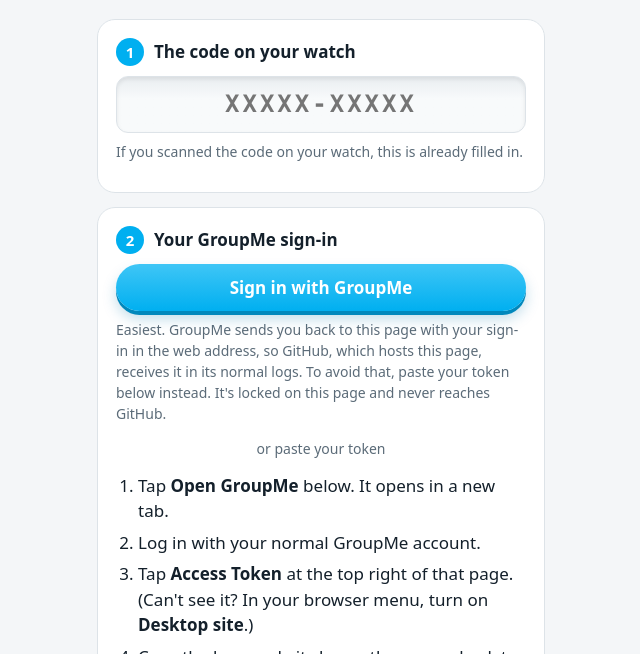
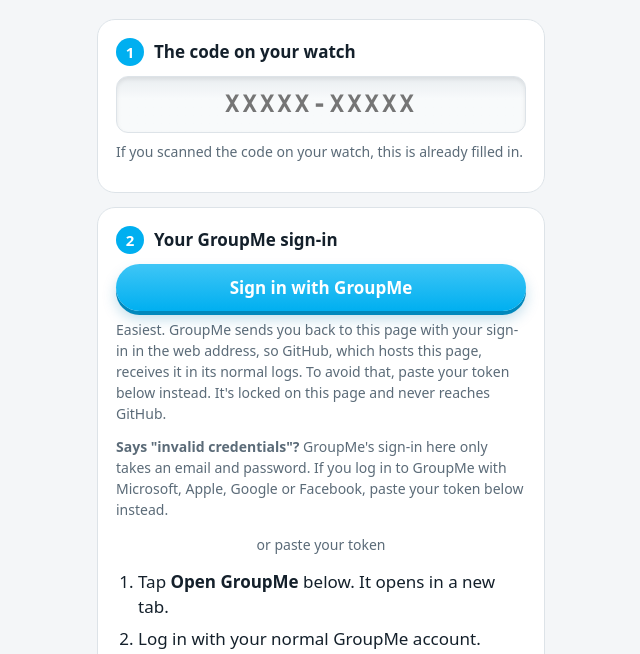
Before and after one commit to peterchabs/groupme-voice-android, a plain HTML site: page docs/index.html in a window 1280 px wide. Shown: the part 119-773 px from the top of the page, without its empty margins (319-959 px from the left). Drawn offline with Linux system fonts and the light colour scheme.

Commit message:
Explain the invalid credentials message on GroupMe's sign-in page

```diff
--- a/docs/index.html
+++ b/docs/index.html
@@ -129,6 +129,9 @@
         <p class="hint">Easiest. GroupMe sends you back to this page with your sign-in in the web
           address, so GitHub, which hosts this page, receives it in its normal logs. To avoid that,
           paste your token below instead. It's locked on this page and never reaches GitHub.</p>
+        <p class="hint"><b>Says "invalid credentials"?</b> GroupMe's sign-in here only takes an
+          email and password. If you log in to GroupMe with Microsoft, Apple, Google or Facebook,
+          paste your token below instead.</p>
         <div class="or">or paste your token</div>
       </div>
       <ol>
```
Also changed, not shown: 1 other file.
